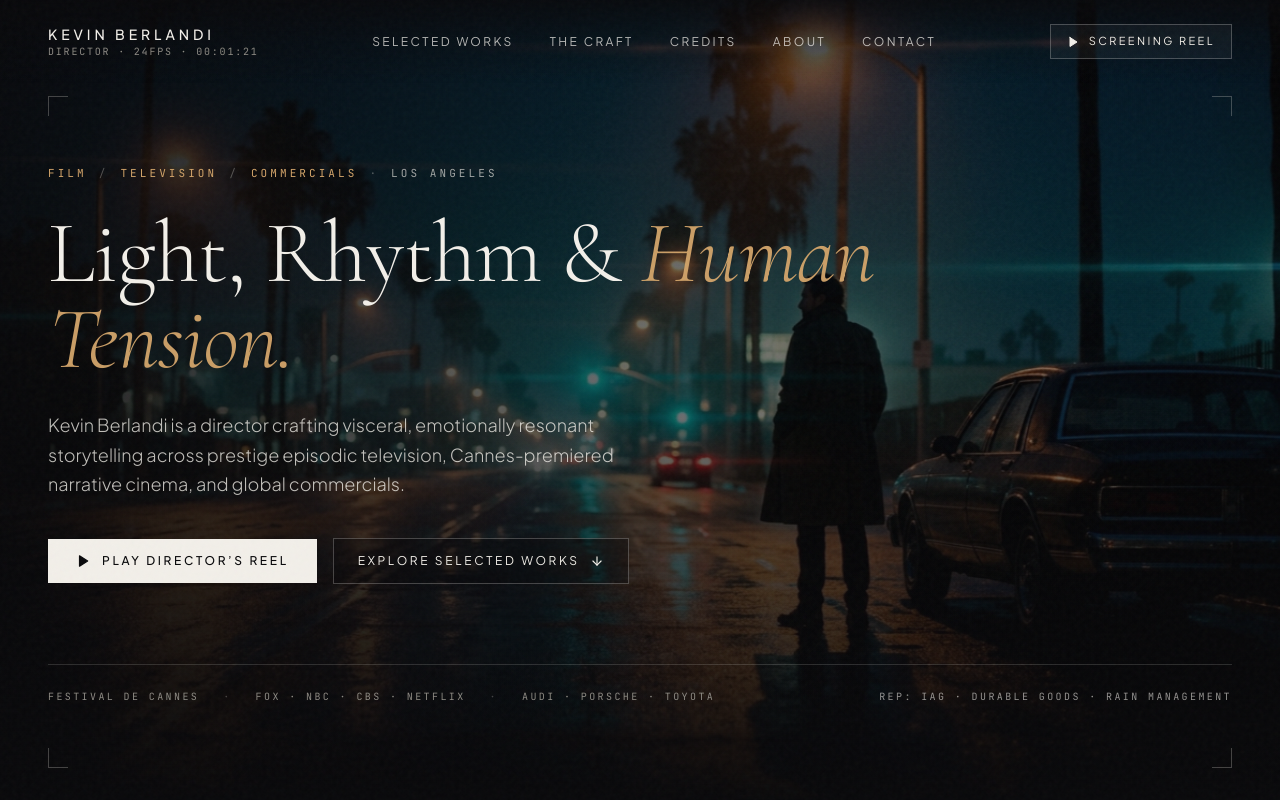
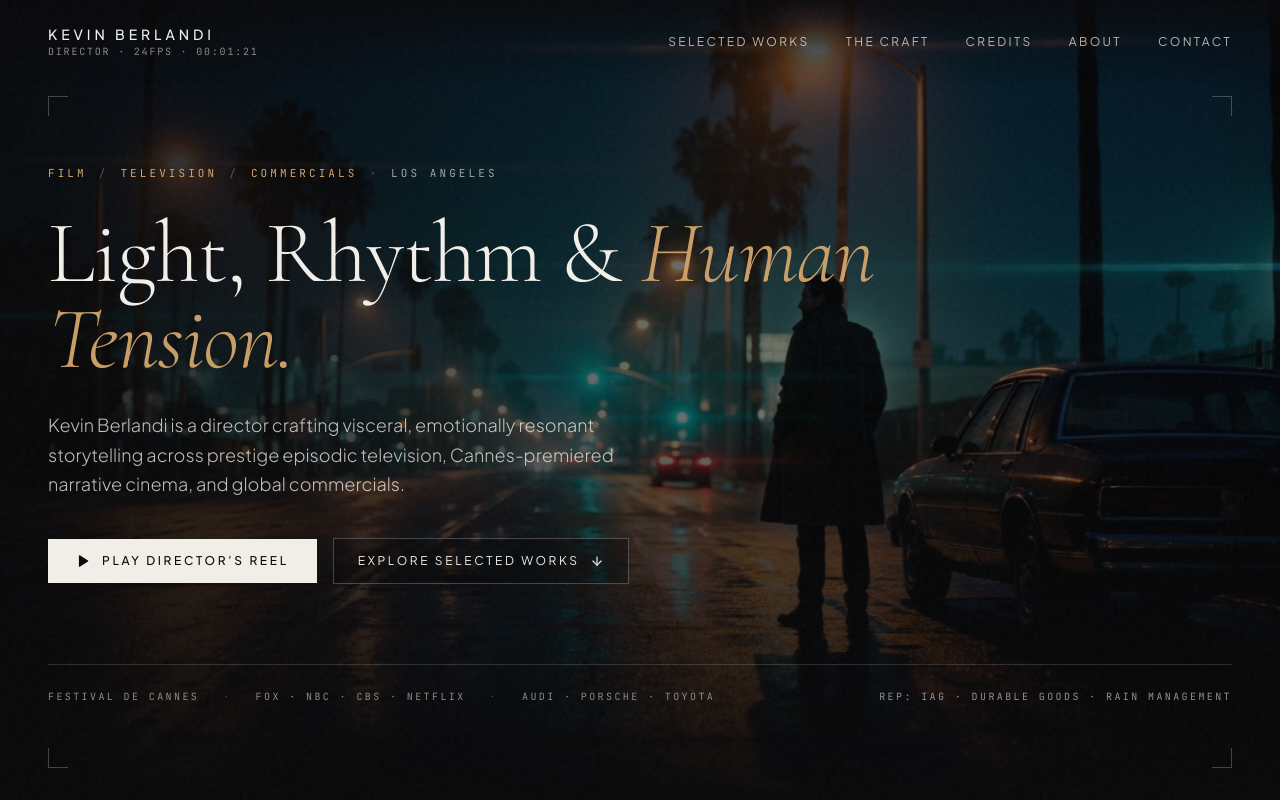
Before and after one commit to anthonysim/kevin-berlandi-portfolio, a React (Vite) app: page / in a window 1280 px wide. Shown: the top 800 px of the page. Built offline with nearby package versions, Linux system fonts and the light colour scheme.

Commit message:
Remove duplicate Screening Reel button from navbar

```diff
--- a/src/App.tsx
+++ b/src/App.tsx
@@ -16,7 +16,7 @@ export function App() {
       {/* Subtle 35mm film grain overlay */}
       <div className="film-grain" aria-hidden="true" />
 
-      <Navbar onOpenReel={() => setActiveProject(DIRECTOR_REEL)} />
+      <Navbar />
 
       {/* HERO — THE SCREENING ROOM */}
       <section className="relative flex min-h-screen w-full items-end overflow-hidden pt-28 pb-16 md:pb-24">
--- a/src/components/Navbar.tsx
+++ b/src/components/Navbar.tsx
@@ -1,11 +1,7 @@
 import { useState, useEffect } from 'react';
-import { Play, Menu, X } from 'lucide-react';
+import { Menu, X } from 'lucide-react';
 
-interface NavbarProps {
-  onOpenReel: () => void;
-}
-
-export function Navbar({ onOpenReel }: NavbarProps) {
+export function Navbar() {
   const [scrolled, setScrolled] = useState(false);
   const [mobileOpen, setMobileOpen] = useState(false);
   const [frameCount, setFrameCount] = useState(14);
@@ -66,16 +62,7 @@ export function Navbar({ onOpenReel }: NavbarProps) {
           ))}
         </nav>
 
-        {/* Action + Mobile Menu */}
-        <div className="flex items-center gap-4">
-          <button
-            onClick={onOpenReel}
-            className="group hidden sm:inline-flex items-center gap-2.5 border border-[#F2EFE9]/25 bg-[#F2EFE9]/[0.04] px-4 py-2 text-[11px] uppercase tracking-[0.22em] text-[#F2EFE9] transition-all duration-300 hover:border-[#D4A56A] hover:bg-[#D4A56A]/10 hover:text-[#D4A56A] cursor-pointer"
-          >
-            <Play className="h-3 w-3 fill-current transition-transform duration-300 group-hover:scale-110" />
-            <span>Screening Reel</span>
-          </button>
-
+        {/* Mobile Menu Trigger */}
         <button
           onClick={() => setMobileOpen(!mobileOpen)}
           aria-label="Toggle Menu"
@@ -83,7 +70,6 @@ export function Navbar({ onOpenReel }: NavbarProps) {
         >
           {mobileOpen ? <X className="h-5 w-5" /> : <Menu className="h-5 w-5" />}
         </button>
-        </div>
       </div>
 
       {/* Mobile Drawer */}
@@ -100,16 +86,6 @@ export function Navbar({ onOpenReel }: NavbarProps) {
                 {link.label}
               </a>
             ))}
-            <button
-              onClick={() => {
-                setMobileOpen(false);
-                onOpenReel();
-              }}
-              className="mt-2 inline-flex w-fit items-center gap-2.5 border border-[#D4A56A]/60 px-5 py-2.5 text-xs uppercase tracking-[0.22em] text-[#D4A56A]"
-            >
-              <Play className="h-3.5 w-3.5 fill-current" />
-              <span>Watch Director’s Reel</span>
-            </button>
           </div>
         </div>
       )}
```
Lines whose indentation alone changed are shown as unchanged.
